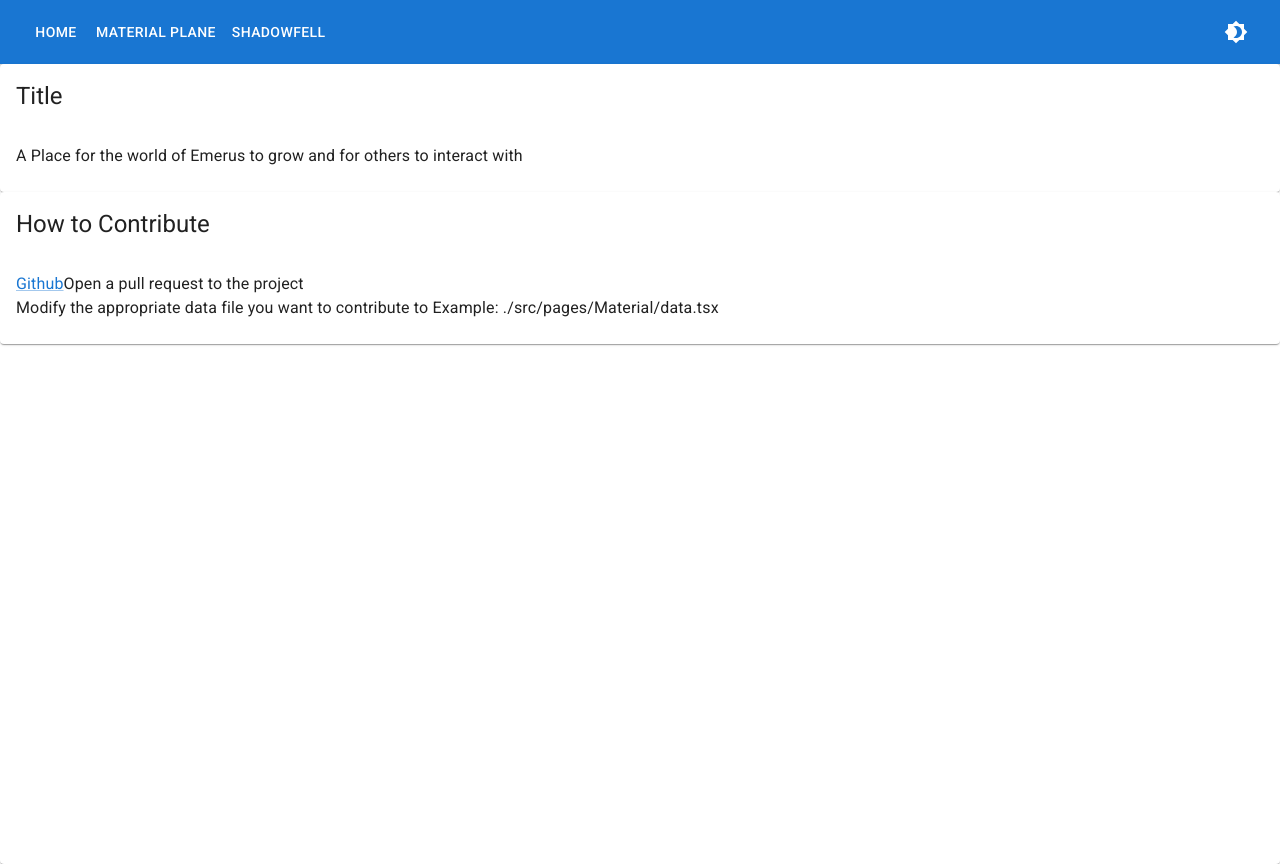
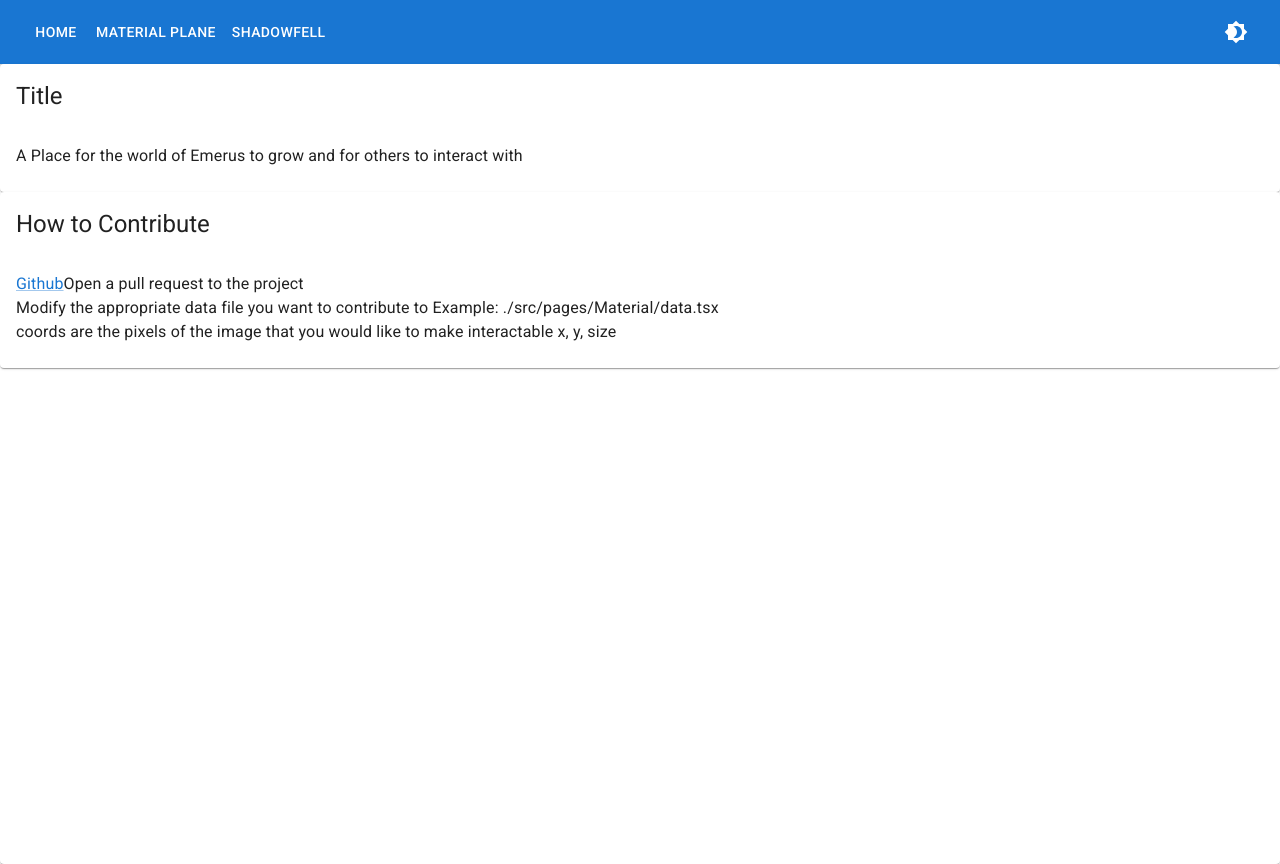
Before and after one commit to HayesAshby/Emerus-Interactive, a React (Vite) app: page /#/ in a window 1280 px wide. Built offline with nearby package versions, Linux system fonts and the light colour scheme; the HTML template or start-up script is replaced by a standard one.

Commit message:
more info

```diff
--- a/src/pages/Home.tsx
+++ b/src/pages/Home.tsx
@@ -25,6 +25,10 @@ const Home = () => {
             Modify the appropriate data file you want to contribute to Example:
             ./src/pages/Material/data.tsx
           </Typography>
+          <Typography>
+            coords are the pixels of the image that you would like to make
+            interactable x, y, size
+          </Typography>
         </CardContent>
       </Card>
     </Card>
```
